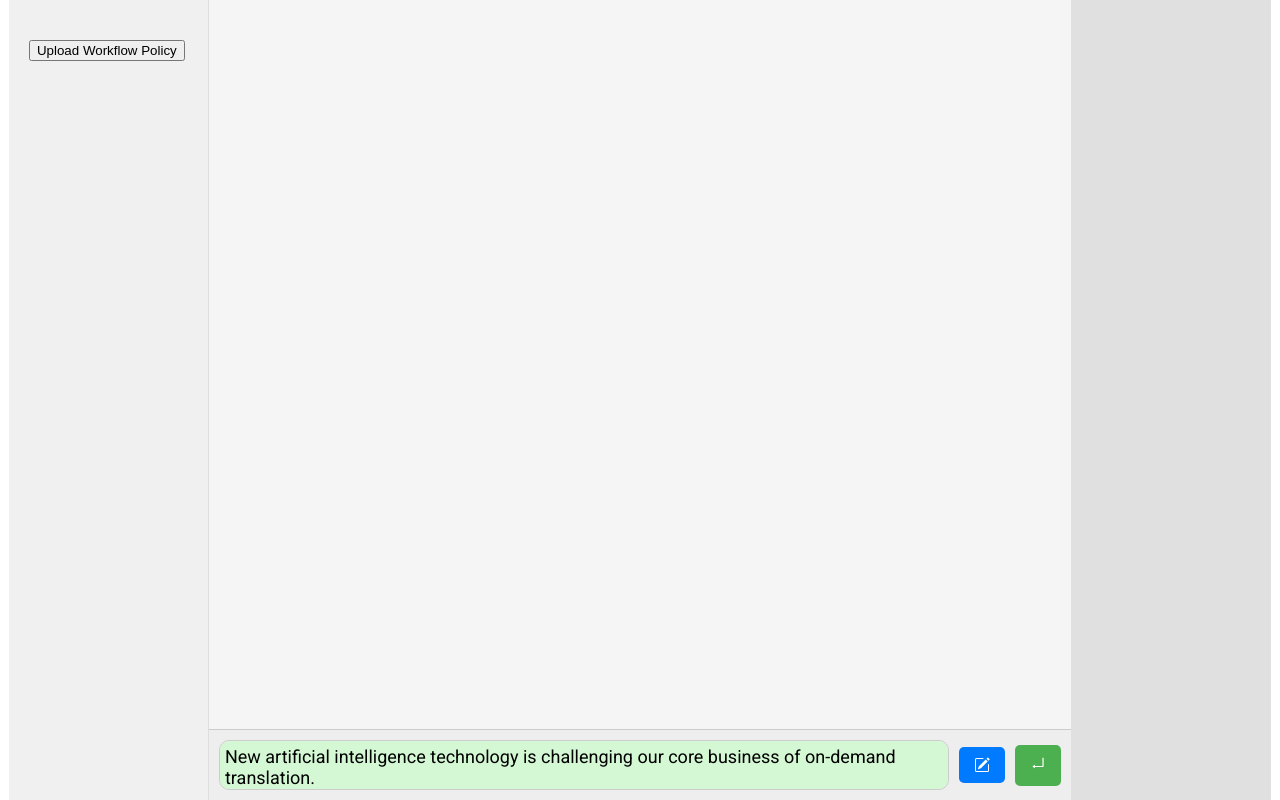
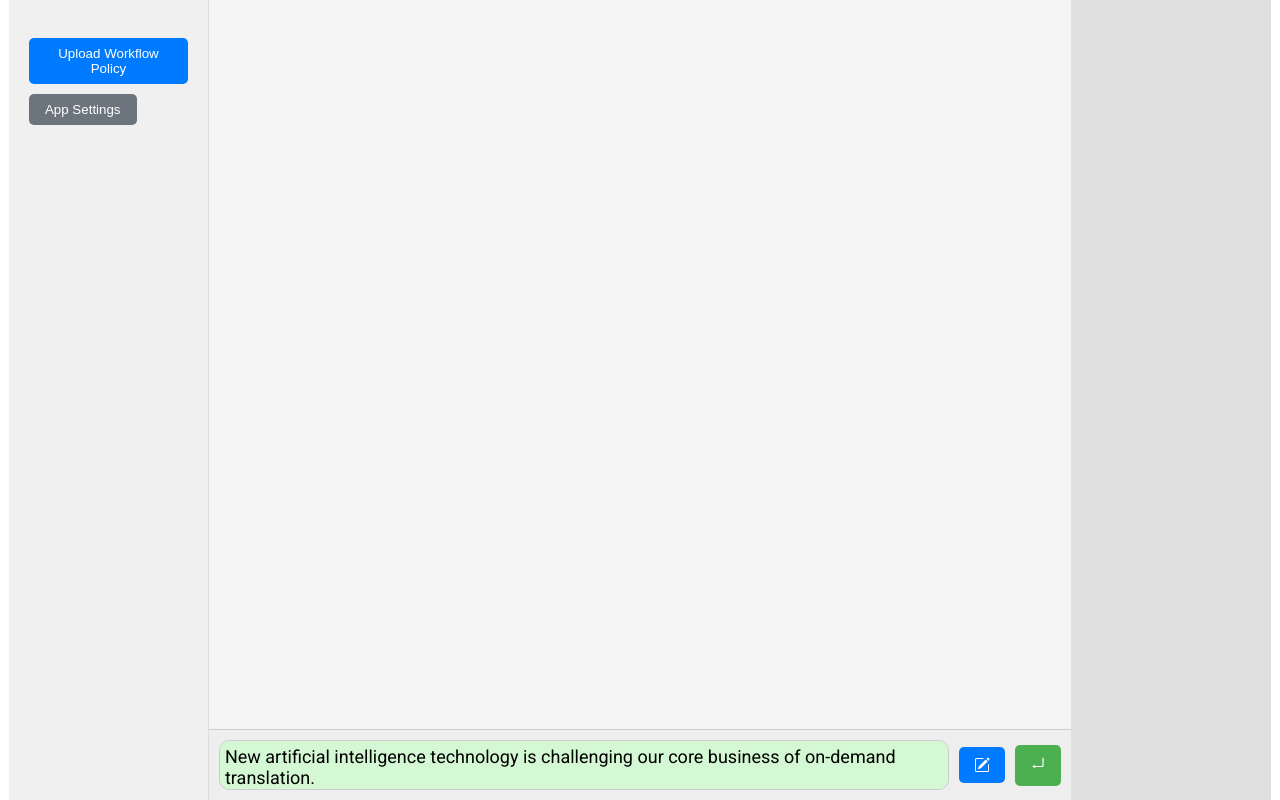
Before and after one commit to agile-athletes/ai-playground, a React (Create React App) app in the folder src/n8nprototype/frontend/: page / in a window 1280 px wide. Built offline with nearby package versions, Linux system fonts and the light colour scheme.

Commit message:
Feat: selective workflows in the fe

```diff
--- a/src/n8nprototype/frontend/src/App.js
+++ b/src/n8nprototype/frontend/src/App.js
@@ -1,11 +1,46 @@
 // src/App.js
-import React, { useState } from 'react';
+import React, {useState} from 'react';
 import ChatWindow from './components/ChatWindow';
 import InputArea from './components/InputArea';
 import NavigationLeft from './components/NavigationLeft';
-import { parseJsonStringWithOpenAiTics, testDataAsJson } from './components/helpers/json_helper'
-import { JsonToMarkdownConverter } from './components/helpers/json_to_markdown'
+import {parseJsonStringWithOpenAiTics, testDataAsJson} from './components/helpers/json_helper'
+import {JsonToMarkdownConverter} from './components/helpers/json_to_markdown'
 import './App.css';
+
+const json = {
+    "attentions": [
+        {
+            "id": 1,
+            "name": "Ignore the parent",
+            "value": "Ignore the parents value",
+            "weight": "0.7",
+            "parent_id": null
+        },
+        {
+            "id": 2,
+            "name": "Workflow foobar 1",
+            "value": {
+                "type": "workflow",
+                "label": "Upload Workflow Policy",
+                "url": "http://localhost:5678/webhook/98772d9f-9897-4030-935b-3e5efeed970a"
+            },
+            "weight": "0.7",
+            "parent_id": 1
+        },
+        {
+            "id": 3,
+            "name": "Workflow foobar 2",
+            "value": {
+                "type": "workflow",
+                "label": "App Settings",
+                "url": "http://localhost:5678/webhook/98772d9f-9897-4030-935b-3e5efeed970b"
+            },
+            "weight": "0.1",
+            "parent_id": 1
+        }
+    ]
+};
+
 
 function App() {
     const [messages, setMessages] = useState([]);
@@ -16,15 +51,14 @@ function App() {
     }
 
     const sendMessage = async (userContent) => {
-        const userMessage = { role: 'user', content: userContent };
+        const userMessage = {role: 'user', content: userContent};
         addMessageToMessages(userMessage);
 
         try {
             var data_as_json;
             if (mock) {
                 data_as_json = testDataAsJson()
-            }
-            else {
+            } else {
                 const response = await fetch(
                     'http://localhost:5678/webhook/98772d9f-9897-4030-935b-3e5efeed970a',
                     // 'http://localhost:5678/webhook-test/98772d9f-9897-4030-935b-3e5efeed970a',
@@ -39,11 +73,11 @@ function App() {
                 data_as_json = parseJsonStringWithOpenAiTics(data.text);
             }
             const data_as_markdown = new JsonToMarkdownConverter(data_as_json).toMarkdown();
-            const message_from_n8n = { role: 'system', content: data_as_markdown };
+            const message_from_n8n = {role: 'system', content: data_as_markdown};
             addMessageToMessages(message_from_n8n);
         } catch (error) {
             console.error('Error sending message:', error);
-            addMessageToMessages({ role: 'system', content: 'Error: Could not send message.' });
+            addMessageToMessages({role: 'system', content: 'Error: Could not send message.'});
         }
     };
 
@@ -54,10 +88,10 @@ function App() {
 
     return (
         <div className="app-wrapper">
-            <NavigationLeft />
+            <NavigationLeft jsonWithAttentions={json}/>
             <div className="main-content">
-                <ChatWindow messages={messages} />
-                <InputArea onSend={sendMessage} onNewChat={clearChat} />
+                <ChatWindow messages={messages}/>
+                <InputArea onSend={sendMessage} onNewChat={clearChat}/>
             </div>
             <div className="right-sidebar"></div>
         </div>
--- a/src/n8nprototype/frontend/src/components/NavigationLeft.js
+++ b/src/n8nprototype/frontend/src/components/NavigationLeft.js
@@ -1,36 +1,36 @@
-// src/components/NavigationLeft.js
-import { useState } from "react";
-import ModalFilePicker from "./ModalFilePicker";
 import './NavigationLeft.css';
+import WorkflowButton from './WorkflowButton';
 
-const NavigationLeft = () => {
-    const [showFilePicker, setShowFilePicker] = useState(false);
+// Filter out all attentions with type 'workflow'
+const getWorkflowAttentions = (jsonWithAttentions) => {
+    if (!jsonWithAttentions || !jsonWithAttentions.attentions) return [];
+    return jsonWithAttentions.attentions.filter(
+        (attention) => attention.value && attention.value.type === 'workflow'
+    );
+};
 
-    const openFilePicker = () => setShowFilePicker(true);
-    const closeFilePicker = () => setShowFilePicker(false);
+// Returns true if the given attention has the highest weight among all workflow attentions
+const isHighestWorkflowAttention = (attention, workflowAttentions) => {
+    if (workflowAttentions.length === 0) return false;
+    const maxWeight = Math.max(...workflowAttentions.map((att) => parseFloat(att.weight)));
+    return parseFloat(attention.weight) === maxWeight;
+};
 
-    const handleFileSelect = (file) => {
-        // Do something with the file
-        console.log('Selected file:', file);
-        closeFilePicker();
-    };
+const NavigationLeft = ({jsonWithAttentions}) => {
+    const workflowAttentions = getWorkflowAttentions(jsonWithAttentions);
 
     return (
         <nav className="navigation-left">
             <ul>
-                <li>
-                    {/* Button to open ModalFilePicker */}
-                    <button onClick={openFilePicker} className="open-file-picker-button">
-                        Upload Workflow Policy
-                    </button>
-                </li>
+                {workflowAttentions.map((attention) => (
+                    <li key={attention.id}>
+                        <WorkflowButton
+                            attention={attention}
+                            isHighest={isHighestWorkflowAttention(attention, workflowAttentions)}
+                        />
+                    </li>
+                ))}
             </ul>
-            {showFilePicker && (
-                <ModalFilePicker
-                    onFileSelect={handleFileSelect}
-                    onCancel={closeFilePicker}
-                />
-            )}
         </nav>
     );
 };
--- /dev/null
+++ b/src/n8nprototype/frontend/src/components/WorkflowButton.css
@@ -0,0 +1,4 @@
+
+.open-workflow-button {
+    border-radius: 5px;
+}
--- /dev/null
+++ b/src/n8nprototype/frontend/src/components/WorkflowButton.js
@@ -0,0 +1,31 @@
+import React from 'react';
+import './WorkflowButton.css'
+
+const WorkflowButton = ({attention, isHighest}) => {
+    if (!attention || !attention.value || !attention.value.label) return null;
+
+    const handleClick = () => {
+        // Navigate to the workflow URL
+        window.location.href = attention.value.url;
+    };
+
+    const baseStyle = {
+        color: '#fff',
+        border: 'none',
+        padding: '8px 16px',
+        cursor: 'pointer',
+    };
+
+    // Use a blue background for the highest workflow attention, otherwise a gray background
+    const style = isHighest
+        ? {...baseStyle, backgroundColor: '#007bff'}
+        : {...baseStyle, backgroundColor: '#6c757d'};
+
+    return (
+        <button className='open-workflow-button' onClick={handleClick} style={style}>
+            {attention.value.label}
+        </button>
+    );
+};
+
+export default WorkflowButton;
```
Also changed, not shown: src/n8nprototype/frontend/src/components/NavigationLeft.css (line endings or trailing spaces).
